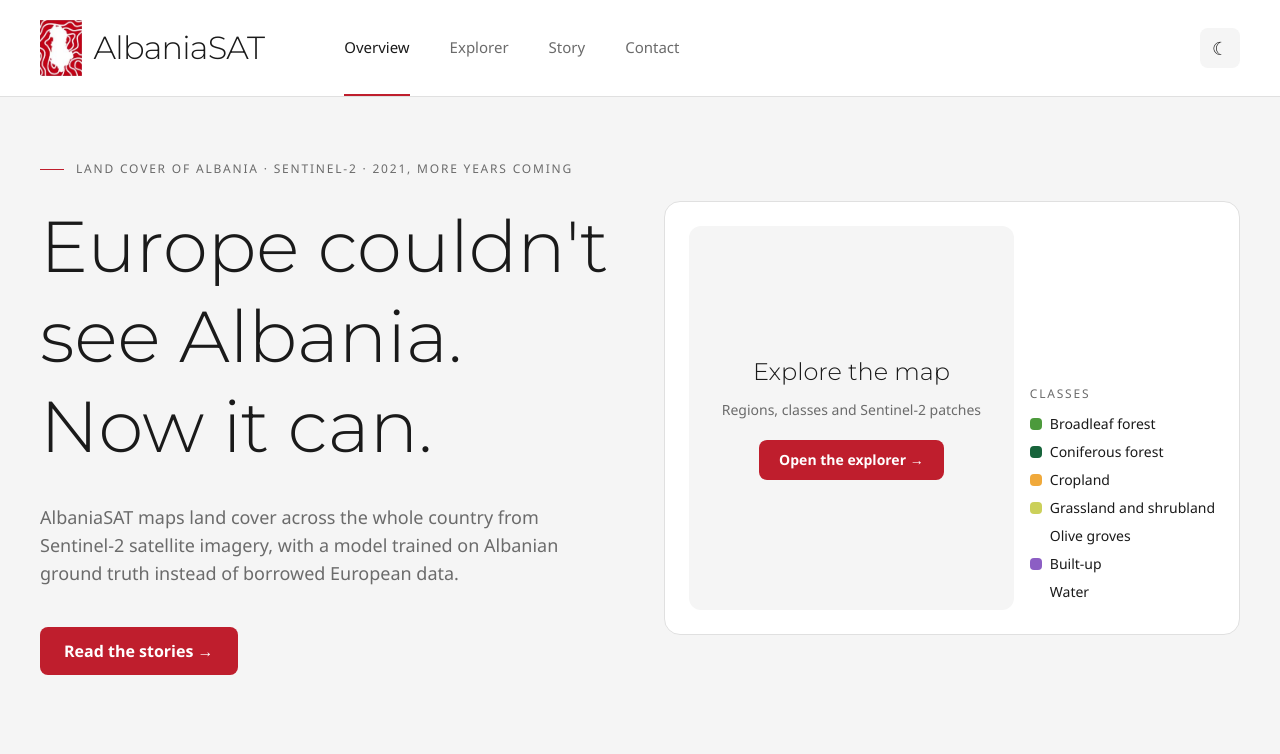
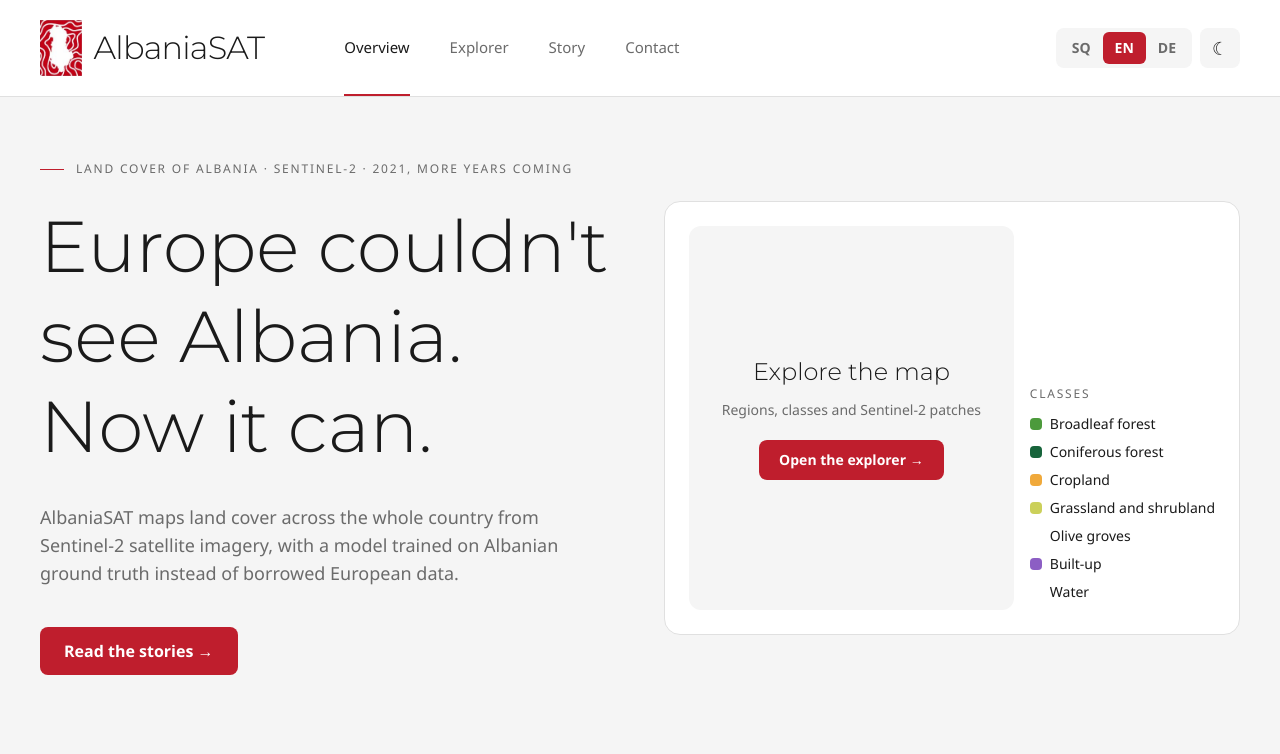
Before and after one commit to virvihuta/AlbaniaSAT, a React (Vite) app in the folder frontend/: page / in a window 1280 px wide. Shown: the top 754 px of the page. Built offline with nearby package versions, Linux system fonts and the light colour scheme; no server answers.

Commit message:
Add the SQ, EN and DE language switch to the header

```diff
--- /dev/null
+++ b/frontend/src/components/LanguageToggle.jsx
@@ -0,0 +1,30 @@
+import { useLanguage } from '../i18n'
+
+const languages = [
+  { code: 'sq', label: 'SQ' },
+  { code: 'en', label: 'EN' },
+  { code: 'de', label: 'DE' },
+]
+
+// Small buttons SQ | EN | DE in the header. The chosen language is red.
+export default function LanguageToggle() {
+  const { lang, setLang, t } = useLanguage()
+
+  return (
+    <div role="group" aria-label={t('language.label')} className="flex rounded-lg bg-background p-1">
+      {languages.map((l) => (
+        <button
+          key={l.code}
+          onClick={() => setLang(l.code)}
+          aria-pressed={lang === l.code}
+          className={
+            'h-8 rounded-md px-3 text-sm font-semibold ' +
+            (lang === l.code ? 'bg-primary text-white' : 'text-muted hover:text-foreground')
+          }
+        >
+          {l.label}
+        </button>
+      ))}
+    </div>
+  )
+}
--- a/frontend/src/components/PublicLayout.jsx
+++ b/frontend/src/components/PublicLayout.jsx
@@ -1,18 +1,22 @@
 import { NavLink } from 'react-router-dom'
+import { useLanguage } from '../i18n'
 import Logo from './Logo'
 import ThemeToggle from './ThemeToggle'
+import LanguageToggle from './LanguageToggle'
 import Footer from './Footer'
 
 const links = [
-  { to: '/', label: 'Overview' },
-  { to: '/explorer', label: 'Explorer' },
-  { to: '/news', label: 'Story' },
-  { to: '/contact', label: 'Contact' },
+  { to: '/', label: 'nav.overview' },
+  { to: '/explorer', label: 'nav.explorer' },
+  { to: '/news', label: 'nav.story' },
+  { to: '/contact', label: 'nav.contact' },
 ]
 
 // Header with logo and navigation, the page content and the footer.
 // full = true is for the map: the page uses the whole width and has no footer.
 export default function PublicLayout({ children, full = false }) {
+  const { t } = useLanguage()
+
   return (
     <div className="flex min-h-screen flex-col">
       <header className="sticky top-0 z-[1100] border-b border-border bg-surface">
@@ -31,11 +35,12 @@ export default function PublicLayout({ children, full = false }) {
                   (isActive ? 'text-foreground after:scale-x-100' : 'text-muted after:scale-x-0 hover:text-foreground hover:after:scale-x-100')
                 }
               >
-                {link.label}
+                {t(link.label)}
               </NavLink>
             ))}
           </nav>
-          <div className="ml-auto">
+          <div className="ml-auto flex items-center gap-2">
+            <LanguageToggle />
             <ThemeToggle />
           </div>
         </div>
```
